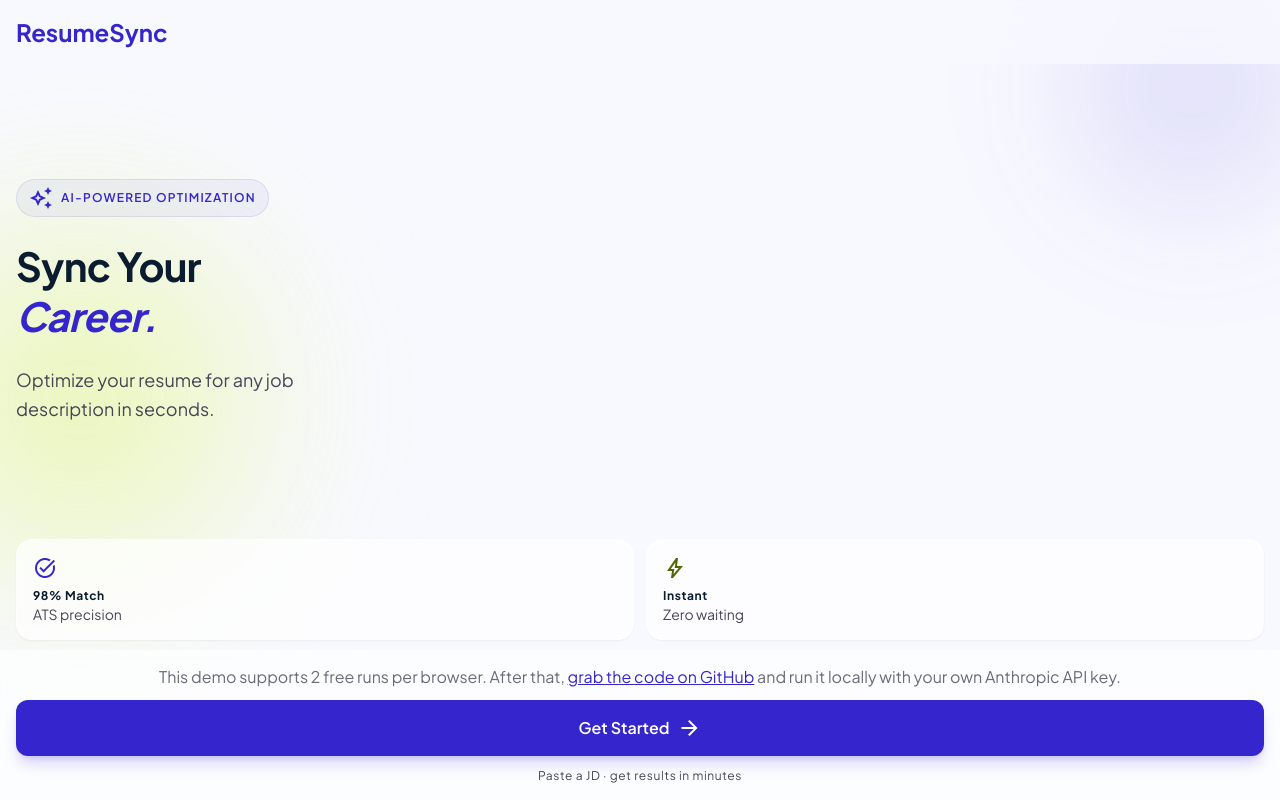
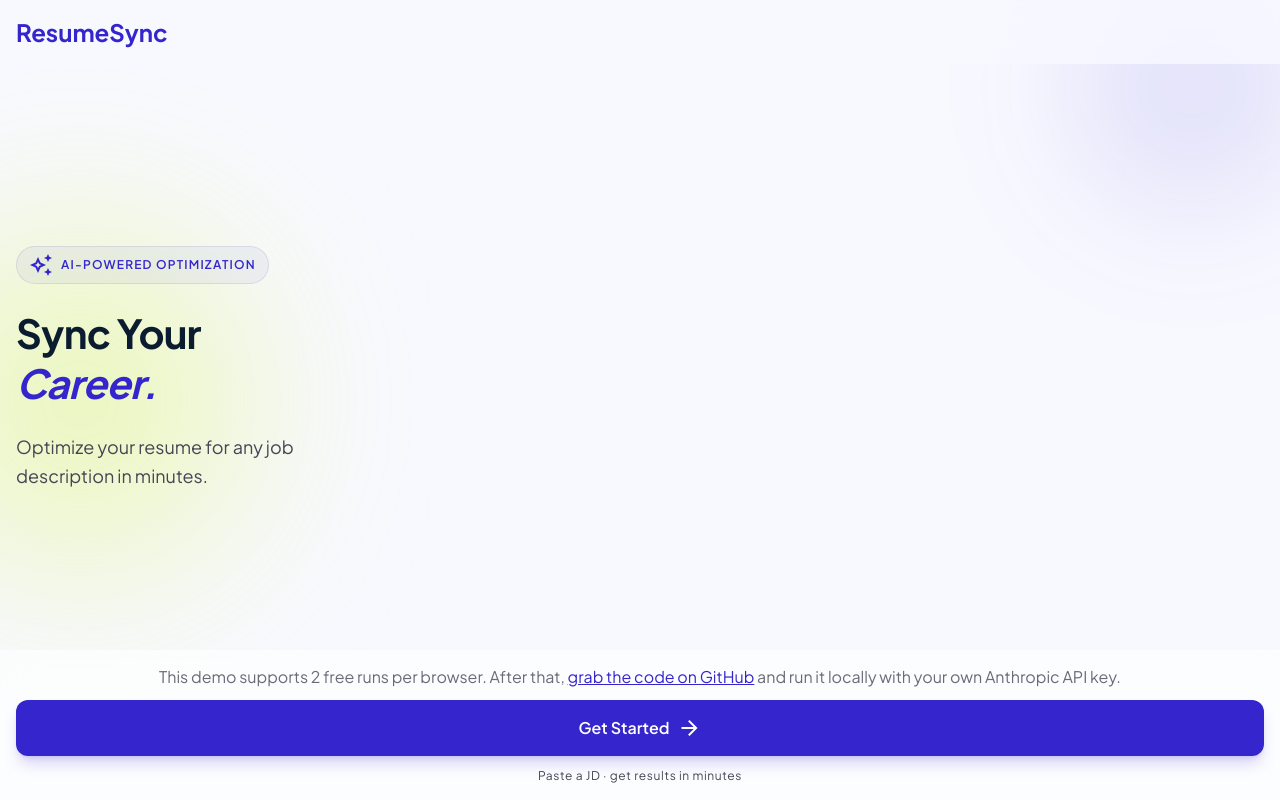
Before and after one commit to juhisharma-lang/JDResumeCustomizer, a Next.js app: page / in a window 1280 px wide. Built offline with nearby package versions, Linux system fonts and the light colour scheme.

Commit message:
start screen false claims removals

```diff
--- a/src/components/screens/StartScreen.tsx
+++ b/src/components/screens/StartScreen.tsx
@@ -40,23 +40,10 @@ export default function StartScreen({ onContinue }: Props) {
 
           {/* Sub-headline */}
           <p className="text-body-lg text-on-surface-variant max-w-xs leading-relaxed">
-            Optimize your resume for any job description in seconds.
+            Optimize your resume for any job description in minutes.
           </p>
         </div>
 
-        {/* Feature bento tiles */}
-        <div className="grid grid-cols-2 gap-3 mb-8">
-          <div className="p-4 bg-white/70 backdrop-blur-sm rounded-2xl shadow-sm border border-white/40">
-            <span className="material-symbols-outlined text-primary mb-2 block text-2xl">task_alt</span>
-            <p className="text-label-md font-bold text-on-surface mb-0.5">98% Match</p>
-            <p className="text-body-sm text-on-surface-variant leading-tight">ATS precision</p>
-          </div>
-          <div className="p-4 bg-white/70 backdrop-blur-sm rounded-2xl shadow-sm border border-white/40">
-            <span className="material-symbols-outlined text-secondary mb-2 block text-2xl">bolt</span>
-            <p className="text-label-md font-bold text-on-surface mb-0.5">Instant</p>
-            <p className="text-body-sm text-on-surface-variant leading-tight">Zero waiting</p>
-          </div>
-        </div>
 
       </main>
 
```
